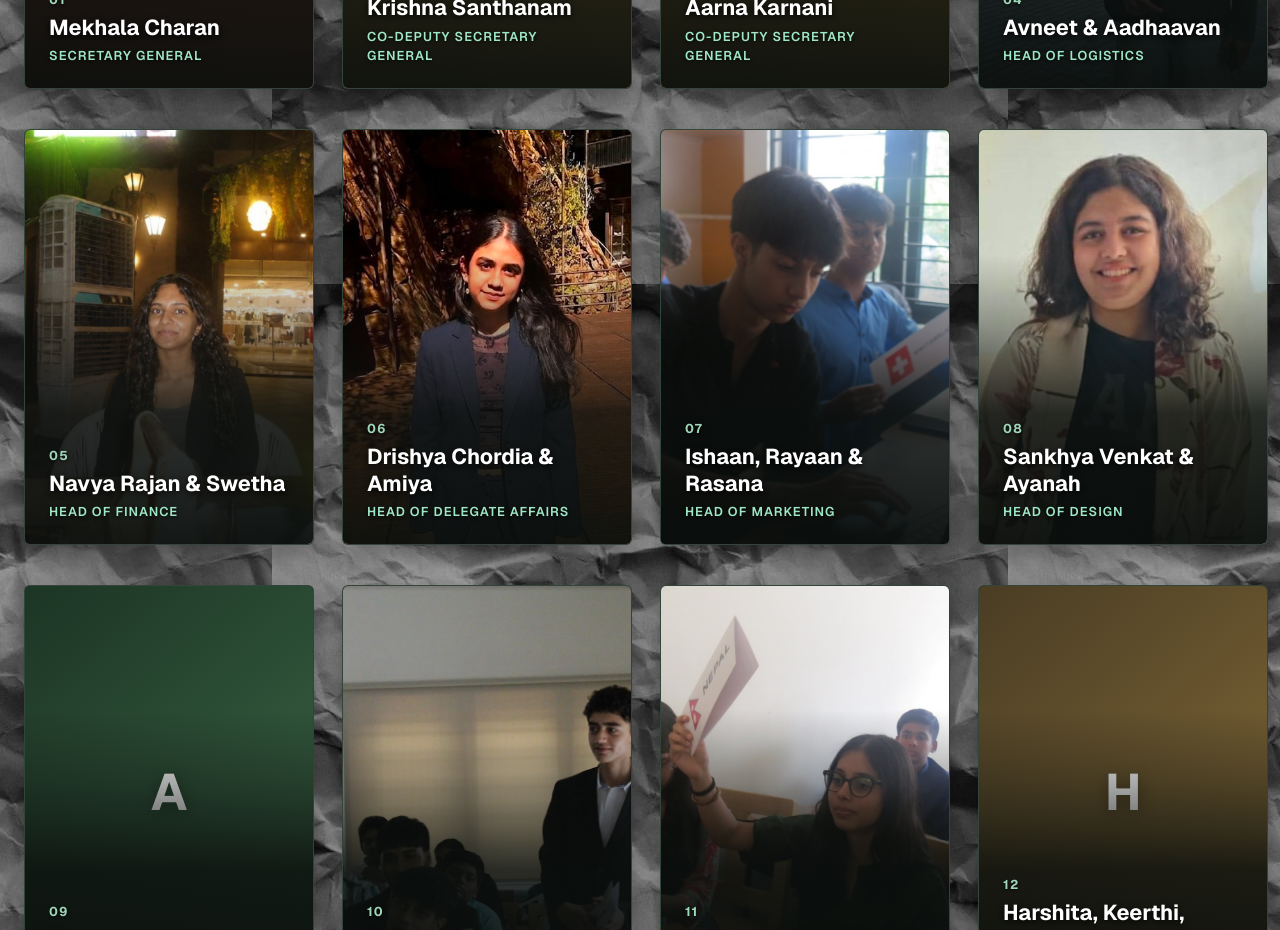
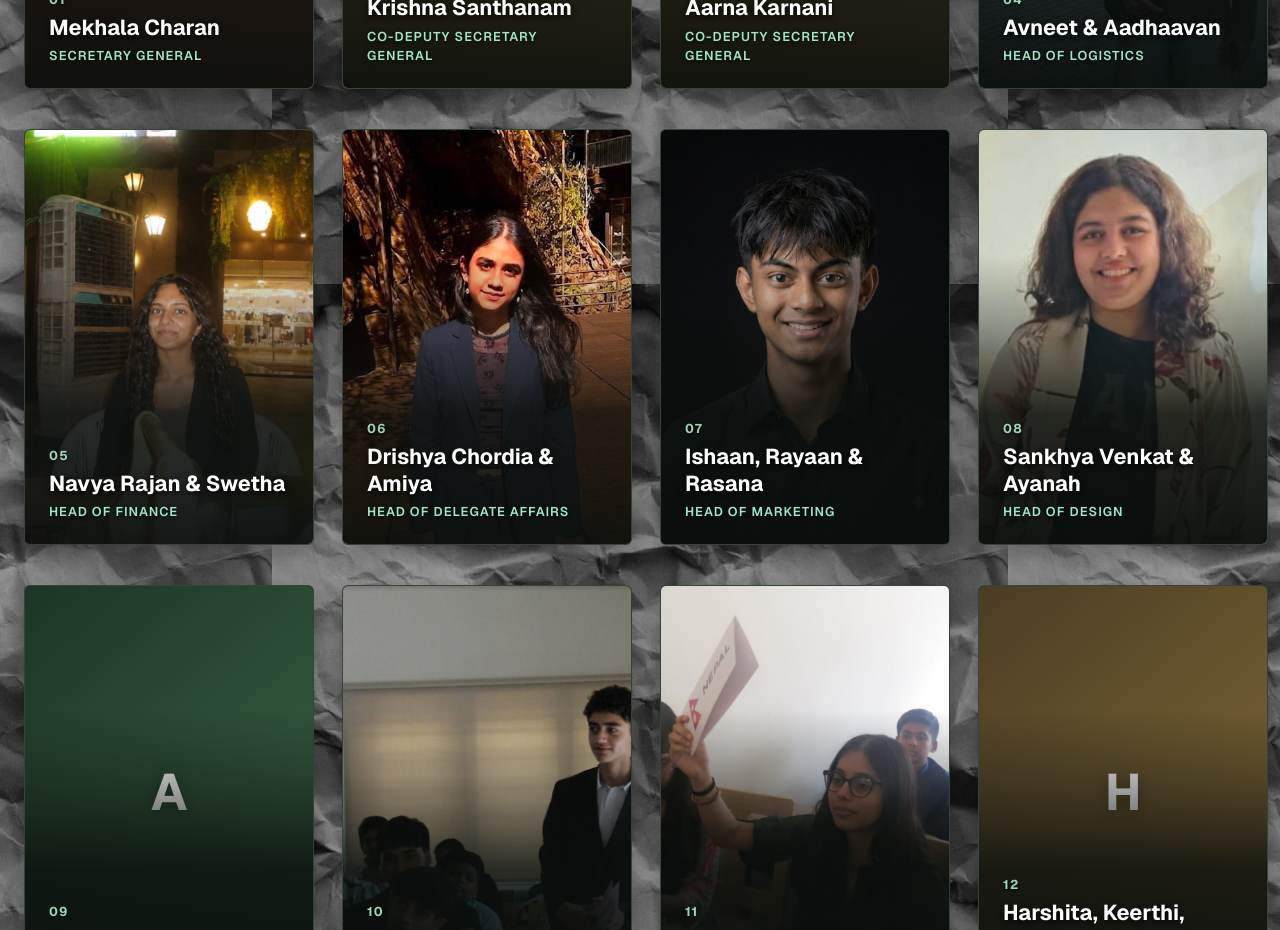
Before and after one commit to ArunAlagappan-2010/MCTM.MUN, a Next.js app: page /secretariat in a window 1280 px wide. Shown: the part 820-1750 px from the top of the page. Built offline with nearby package versions, Linux system fonts and the light colour scheme.

Commit message:
Add Ryaan bio and photo to Head of Marketing secretariat card

```diff
--- a/src/data/mun.ts
+++ b/src/data/mun.ts
@@ -115,16 +115,15 @@ export const secretariat: SecretariatRole[] = [
   {
     role: "Head of Delegate Affairs",
     names: "Drishya Chordia & Amiya",
-    blurb:
-      "Creativity has always been my driving force, and as Marketing Director for this year's MCTM MUN, I've loved turning that passion into content that actually connects with people. From campaigns to online content, our goal is to make every delegate excited to be part of something bigger.",
+    blurb: "First point of contact for delegate queries and school-to-school communication.",
     image: "/secretariat/drishya.jpeg",
   },
   {
     role: "Head of Marketing",
     names: "Ishaan, Rayaan & Rasana",
     blurb:
-      "With a passion for global affairs and creative communication, I ensure every conference reaches a wider audience and am proud to serve as the Marketing Director for this years MUN.",
-    image: "/secretariat/ishaan.jpeg",
+      "Creativity has always been my driving force, and as Marketing Director for this year's MCTM MUN, I've loved turning that passion into content that actually connects with people. From campaigns to online content, our goal is to make every delegate excited to be part of something bigger.",
+    image: "/secretariat/ryaan.jpeg",
   },
   {
     role: "Head of Design",
```
Also changed, not shown: public/secretariat/ryaan.jpeg (added), sankhya.jpeg (added).
